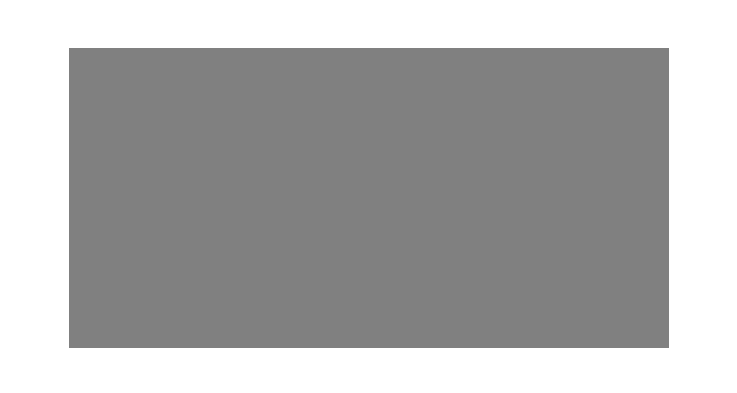
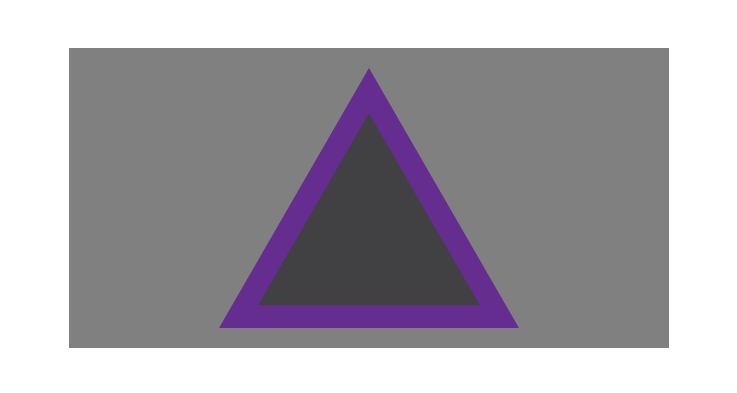
Before and after one commit to atooker/p4-google-doodle, a plain HTML site: page index.html in a window 1280 px wide. Shown: the top 393 px of the page, without its empty margins (271-1008 px from the left). Drawn offline with nearby package versions, Linux system fonts and the light colour scheme.

Commit message:
add SVG, and tween max properties

```diff
--- a/css/style.css
+++ b/css/style.css
@@ -5,6 +5,14 @@
     height: 300px;
     width: 600px;
 }
+
+#stage #tri{
+
+     height: 300px;
+     width: 300px;
+
+}
+
 
 /* DO NOT EDIT BELOW THIS LINE */
 
--- a/index.html
+++ b/index.html
@@ -14,7 +14,7 @@
 
       <!-- Your Awesome Design -->
 
-
+      <img src="img/tri.svg" alt="" id="tri">
 
 
     </div>
@@ -29,6 +29,7 @@
     <!-- Scripts -->
     <script src='http://cdnjs.cloudflare.com/ajax/libs/jquery/2.1.3/jquery.min.js'></script>
     <script src='http://cdnjs.cloudflare.com/ajax/libs/gsap/1.18.0/TweenMax.min.js'></script>
+    <script src="js/scripts.js"></script>
 </body>
 
 </html>
--- /dev/null
+++ b/js/scripts.js
@@ -0,0 +1,11 @@
+//animate star
+
+var $tri = $('#tri');
+
+//DOM element, duration, CSS Properties(all the properties you want to change)
+TweenMax.from($tri, 1, {
+
+     opacity: 0,
+     x:180
+
+});
```
Also changed, not shown: img/tri.svg (added).
